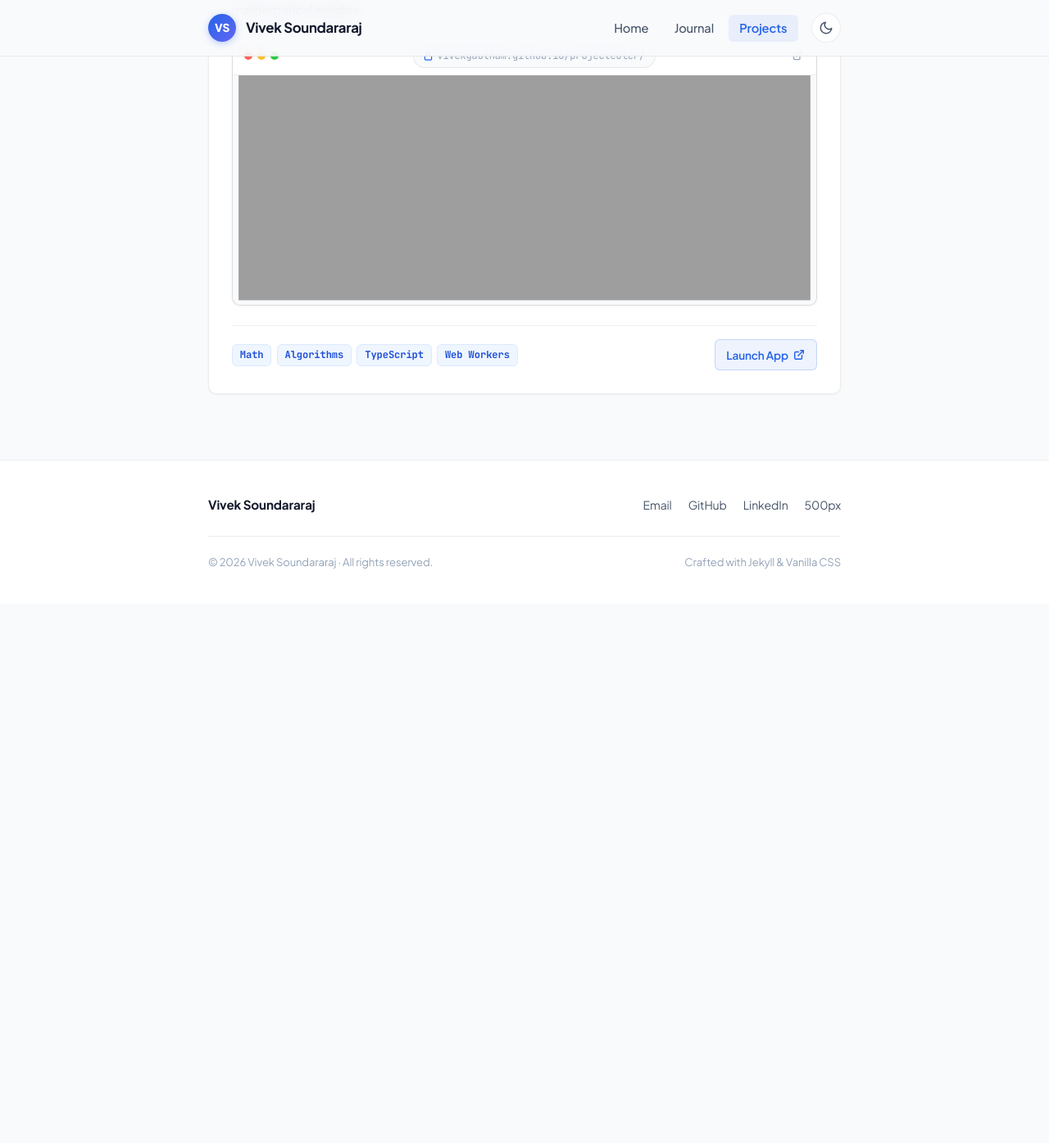
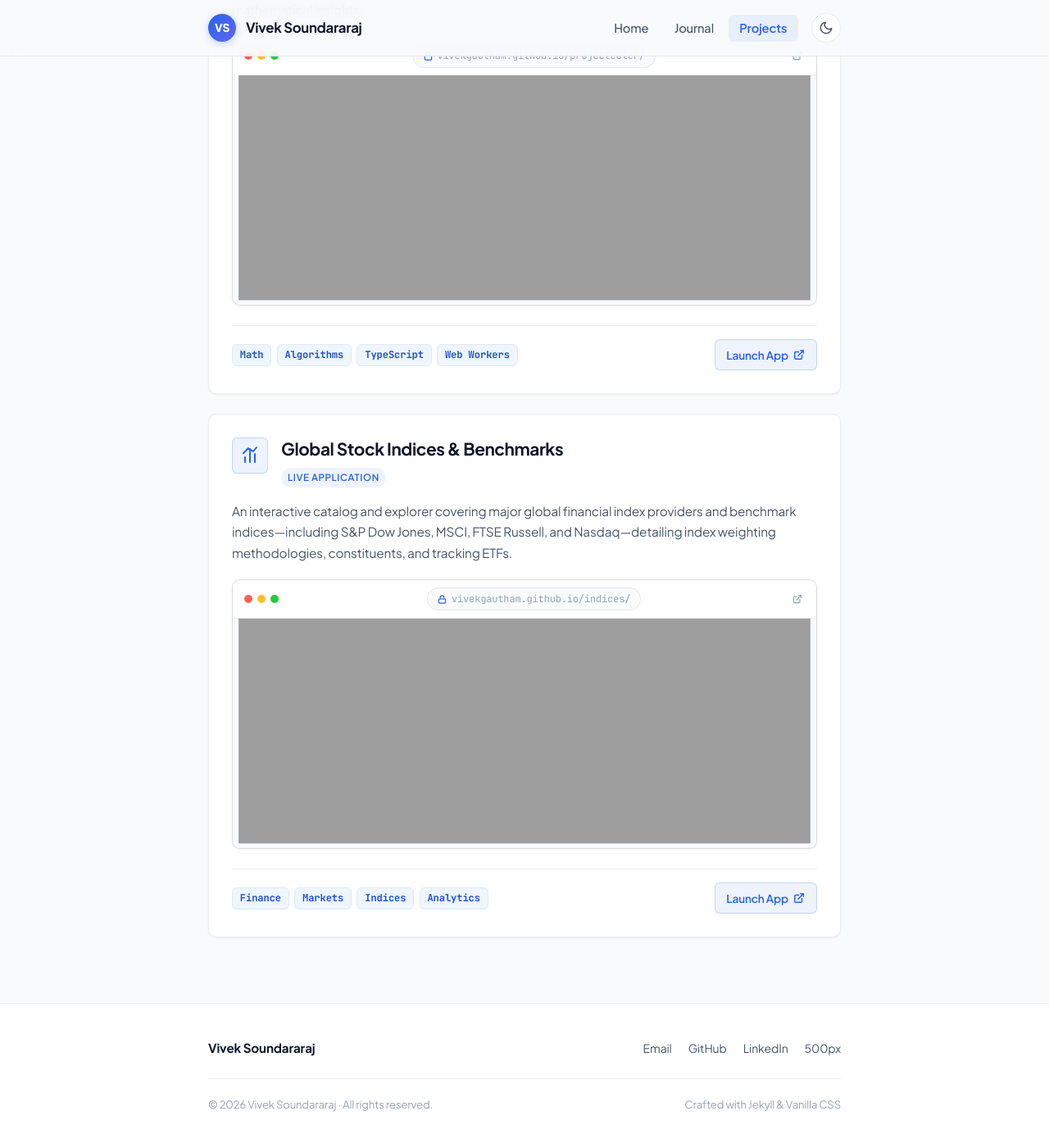
Before and after one commit to vivekgautham/vivekgautham.github.io, a Jekyll site: the page built from projects/index.html, in a window 1280 px wide and 1400 px high, scrolled down 2369 px. Shown: the top 1395 px of the window at 82% size. Built offline with Jekyll 4.4.1, drawn with Linux system fonts in a browser that asks for light colours; before the commit the page ends 3106 px from its top, so only the background shows below that.

Commit message:
Updates.

```diff
--- a/projects/index.html
+++ b/projects/index.html
@@ -336,4 +336,85 @@ title: Projects & Tools
       </a>
     </div>
   </article>
+
+  <!-- Project 5: Global Stock Indices -->
+  <article class="project-card">
+    <div class="project-card-header">
+      <div class="project-icon-box">
+        <svg width="24" height="24" viewBox="0 0 24 24" fill="none" stroke="currentColor" stroke-width="2" stroke-linecap="round" stroke-linejoin="round">
+          <line x1="18" y1="20" x2="18" y2="10"></line>
+          <line x1="12" y1="20" x2="12" y2="4"></line>
+          <line x1="6" y1="20" x2="6" y2="14"></line>
+          <polyline points="4 9 10 3 16 7 20 2"></polyline>
+        </svg>
+      </div>
+      <div class="project-title-area">
+        <h2 class="project-title">
+          <a href="https://vivekgautham.github.io/indices/" target="_blank" rel="noopener noreferrer">
+            Global Stock Indices &amp; Benchmarks
+          </a>
+        </h2>
+        <span class="project-badge">Live Application</span>
+      </div>
+    </div>
+
+    <p class="project-description">
+      An interactive catalog and explorer covering major global financial index providers and benchmark indices—including S&amp;P Dow Jones, MSCI, FTSE Russell, and Nasdaq—detailing index weighting methodologies, constituents, and tracking ETFs.
+    </p>
+
+    <!-- Browser Window Preview Frame -->
+    <div class="project-preview-frame">
+      <div class="preview-browser-bar">
+        <div class="browser-dots">
+          <span class="dot dot-red"></span>
+          <span class="dot dot-yellow"></span>
+          <span class="dot dot-green"></span>
+        </div>
+        <div class="browser-address">
+          <svg width="11" height="11" viewBox="0 0 24 24" fill="none" stroke="currentColor" stroke-width="2.5" stroke-linecap="round" stroke-linejoin="round">
+            <rect x="3" y="11" width="18" height="11" rx="2" ry="2"></rect>
+            <path d="M7 11V7a5 5 0 0 1 10 0v4"></path>
+          </svg>
+          <span>vivekgautham.github.io/indices/</span>
+        </div>
+        <a href="https://vivekgautham.github.io/indices/" class="browser-pop-link" target="_blank" rel="noopener noreferrer" title="Open in new tab" aria-label="Open in new tab">
+          <svg width="12" height="12" viewBox="0 0 24 24" fill="none" stroke="currentColor" stroke-width="2.5" stroke-linecap="round" stroke-linejoin="round">
+            <path d="M18 13v6a2 2 0 0 1-2 2H5a2 2 0 0 1-2-2V8a2 2 0 0 1 2-2h6"></path>
+            <polyline points="15 3 21 3 21 9"></polyline>
+            <line x1="10" y1="14" x2="21" y2="3"></line>
+          </svg>
+        </a>
+      </div>
+      <div class="preview-viewport">
+        <iframe src="https://vivekgautham.github.io/indices/" title="Global Stock Indices &amp; Benchmarks Preview" loading="lazy" tabindex="-1" sandbox="allow-scripts allow-popups"></iframe>
+        <a href="https://vivekgautham.github.io/indices/" class="preview-overlay" target="_blank" rel="noopener noreferrer">
+          <span class="preview-overlay-btn">
+            <span>Open Live App</span>
+            <svg width="14" height="14" viewBox="0 0 24 24" fill="none" stroke="currentColor" stroke-width="2.5" stroke-linecap="round" stroke-linejoin="round">
+              <path d="M18 13v6a2 2 0 0 1-2 2H5a2 2 0 0 1-2-2V8a2 2 0 0 1 2-2h6"></path>
+              <polyline points="15 3 21 3 21 9"></polyline>
+              <line x1="10" y1="14" x2="21" y2="3"></line>
+            </svg>
+          </span>
+        </a>
+      </div>
+    </div>
+
+    <div class="project-footer">
+      <div class="project-tags">
+        <span class="tag-badge">Finance</span>
+        <span class="tag-badge">Markets</span>
+        <span class="tag-badge">Indices</span>
+        <span class="tag-badge">Analytics</span>
+      </div>
+      <a href="https://vivekgautham.github.io/indices/" class="project-launch-btn" target="_blank" rel="noopener noreferrer" aria-label="Launch Global Stock Indices &amp; Benchmarks">
+        <span>Launch App</span>
+        <svg width="14" height="14" viewBox="0 0 24 24" fill="none" stroke="currentColor" stroke-width="2.5" stroke-linecap="round" stroke-linejoin="round">
+          <path d="M18 13v6a2 2 0 0 1-2 2H5a2 2 0 0 1-2-2V8a2 2 0 0 1 2-2h6"></path>
+          <polyline points="15 3 21 3 21 9"></polyline>
+          <line x1="10" y1="14" x2="21" y2="3"></line>
+        </svg>
+      </a>
+    </div>
+  </article>
 </div>
```
